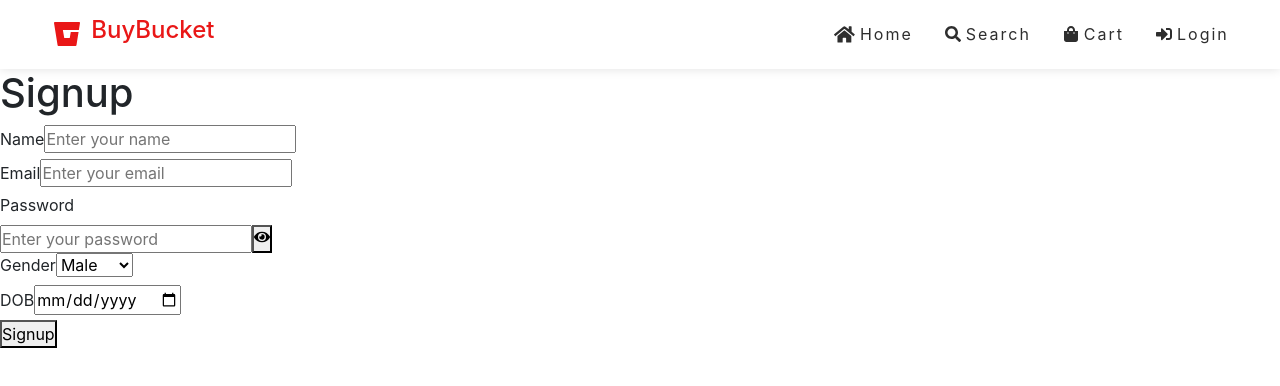
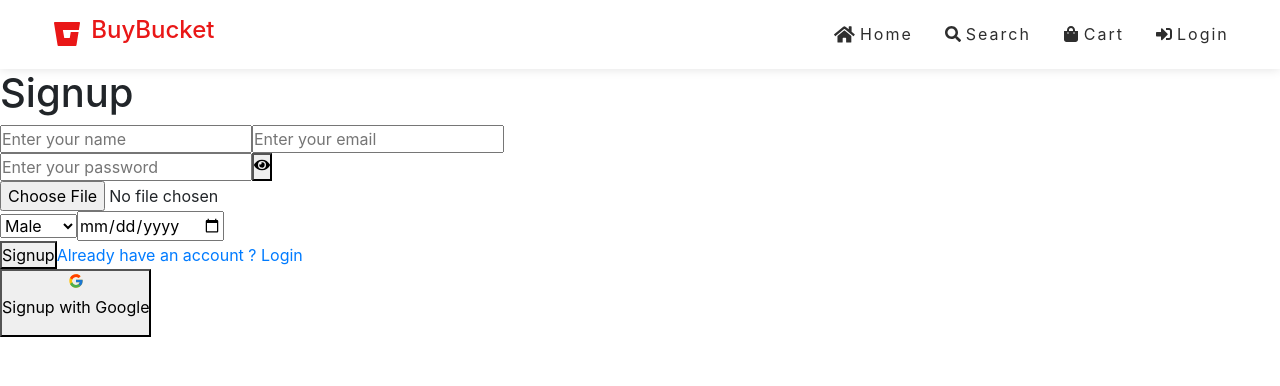
Before and after one commit to AaaSsHhUu/Ecommerce, a React (Vite) app in the folder ecommerce-frontend/: page /signup in a window 1280 px wide. Shown: the top 386 px of the page. Built offline with nearby package versions, Linux system fonts and the light colour scheme; no server answers.

Commit message:
Modified Signup Page

```diff
--- a/ecommerce-frontend/src/pages/Signup.tsx
+++ b/ecommerce-frontend/src/pages/Signup.tsx
@@ -1,71 +1,67 @@
-import { MouseEvent, useState } from "react"
-import {SignupInput} from "../../../ecommerce-backend/src/types/schema";
+import { useState, MouseEvent } from "react";
 import { FaEye, FaEyeSlash } from "react-icons/fa";
+import { Link } from "react-router-dom";
+import { FcGoogle } from "react-icons/fc";
+import { SignupInfo } from "../types/types";
 
 const Signup = () => {
-    const [signupInfo, setSignupInfo] = useState<SignupInput>({
-        name : "",
-        email : "",
-        password : "",
-        gender : "male",
-        dob : new Date()
+  const [signupInfo, setSignupInfo] = useState<SignupInfo>({
+    name: "",
+    email: "",
+    password: "",
+    gender: "",
+    dob: "",
+    photo: ""
   })
+  const [showPassword, setShowPassword] = useState(false);
 
-    const[showPassword, setShowPassword] = useState(false);
-
-    const handleShowPassword = (e : MouseEvent ) => {
+  const handleShowPassword = (e: MouseEvent) => {
     e.preventDefault();
     setShowPassword(!showPassword);
   }
   return (
     <div className="signup-container">
-      <div className="signup-card">
-          {/* banner */}
-          <div className="signup-banner">
+      <div className="form-card">
         <h1>Signup</h1>
-          </div>
-          {/* form */}
-          <div className="signup-form">
-            <form>
+        <form className="signup-form">
           {/* Name */}
-                <div className="signup-input">
-                    <label htmlFor="name">Name</label>
           <input type="text" id="name" placeholder="Enter your name" />
-                </div>
+
           {/* Email */}
-                <div className="signup-input">
-                    <label htmlFor="email">Email</label>
           <input type="email" id="email" placeholder="Enter your email" />
-                </div>
+
           {/* Password */}
-                <div className="signup-input">
-                    <label htmlFor="password">Password</label>
           <div className="password-input" tabIndex={0}>
             <input type={showPassword ? "text" : "password"} id="password" placeholder="Enter your password" />
             <button onClick={handleShowPassword}>
-                        {showPassword ? <FaEyeSlash/> : <FaEye />}
+              {showPassword ? <FaEyeSlash /> : <FaEye />}
             </button>
           </div>
-                </div>
-                <div className="signup-pseudo-input">
+
+          {/* Photo */}
+          <input type="file" placeholder="Enter photo for profile" />
+
+          <div className="pseudo-inputs">
             {/* Gender */}
-                    <div className="gender-input">
-                      <label htmlFor="gender">Gender</label>
             <select name="gender">
               <option value="male">Male</option>
               <option value="female">Female</option>
             </select>
-                    </div>
+
             {/* DOB */}
-                    <div className="dob-input">
-                      <label htmlFor="dob">DOB</label>
-                      <input type="date" id="dob"/>
-                    </div>
+            <input type="date" id="dob" placeholder="Enter DOB" />
           </div>
 
           <button className="signup-btn" type="submit">Signup</button>
+          <Link to={"/login"}>Already have an account ? Login</Link>
+
+          <div className="firebase-options">
+            <button>
+              <FcGoogle />
+              <p>Signup with Google</p>
+            </button>
+          </div>
         </form>
-          </div>
       </div>
     </div>
   )
```
Lines whose indentation alone changed are shown as unchanged.
